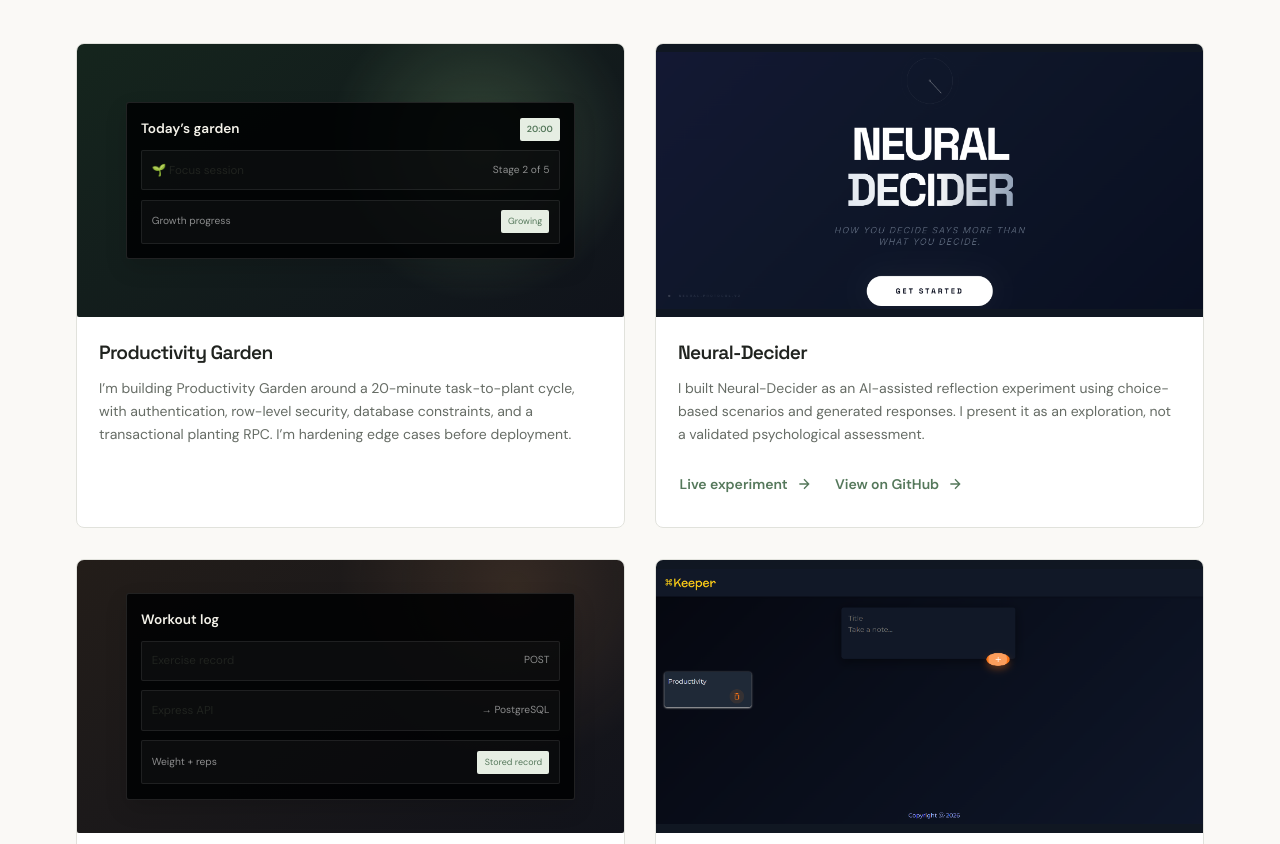
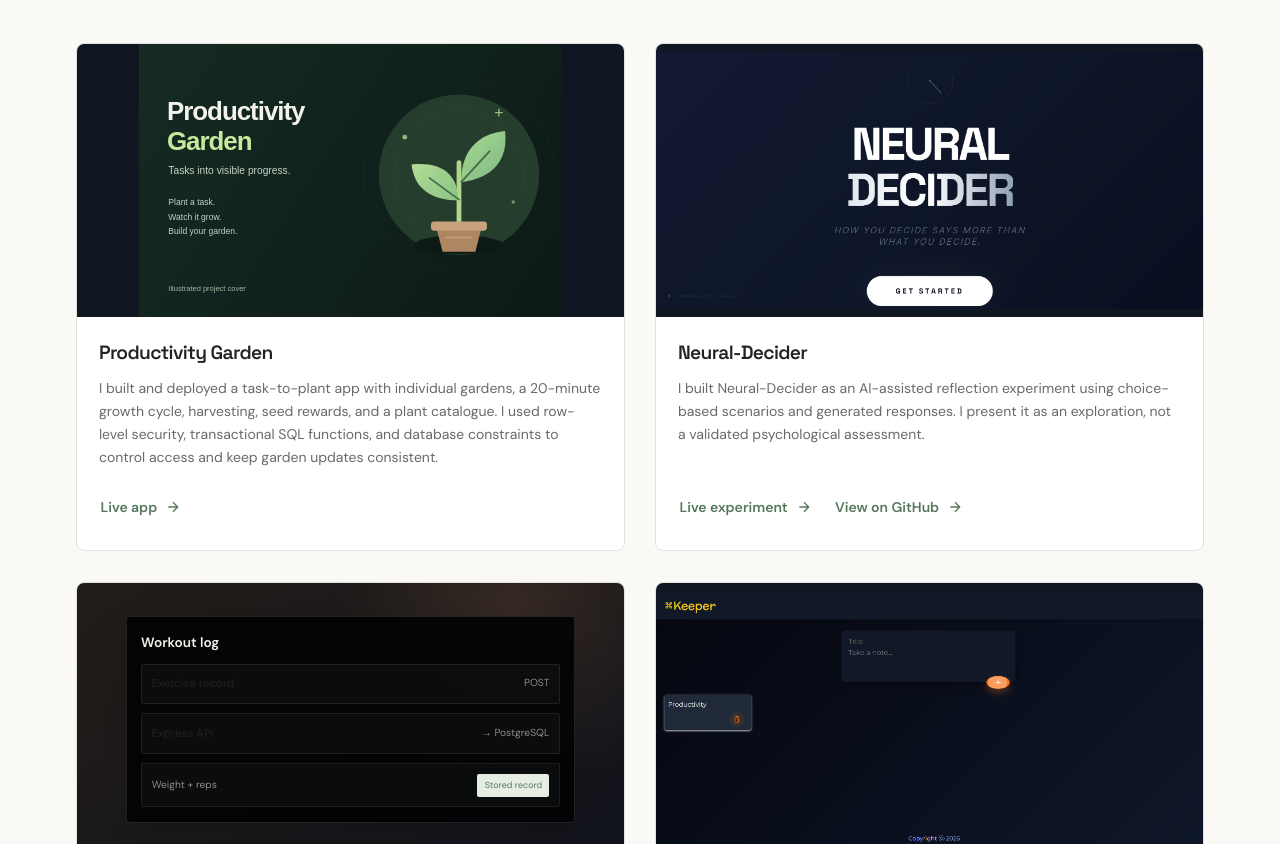
Before and after one commit to techieNiladri/niladridey_portfolio, a plain HTML site: page index.html in a window 1280 px wide. Shown: the part 1970-2814 px from the top of the page. Drawn offline with Linux system fonts and the light colour scheme.

Commit message:
Feature my live Productivity Garden app and refresh my CV

```diff
--- a/index.html
+++ b/index.html
@@ -688,12 +688,15 @@ body { background:var(--bg); color:var(--fg); }
       </header>
       <div class="work-wrapper reveal">
         <div class="work-track" role="list" aria-label="Case studies">
-          <!-- Productivity Garden: concept preview until a public screenshot is available. -->
+          <!-- Illustrated cover; the project link opens the deployed app. -->
           <article class="work-card card" role="listitem">
-            <div class="work-media"><div class="project-preview garden-preview" role="img" aria-label="Illustrated concept preview of a seed growing through task stages"><div class="preview-window"><div class="preview-heading"><span>Today’s garden</span><span class="preview-pill">20:00</span></div><div class="preview-row"><span>🌱 Focus session</span><span class="preview-muted">Stage 2 of 5</span></div><div class="preview-row"><span class="preview-muted">Growth progress</span><span class="preview-pill">Growing</span></div></div></div></div>
+            <div class="work-media"><img class="project-screenshot" src="assets/productivity-garden-cover.svg" alt="Illustrated cover for my Productivity Garden app, showing a growing plant" loading="lazy" decoding="async"></div>
             <div class="work-content">
               <h3>Productivity Garden</h3>
-              <p>I’m building Productivity Garden around a 20-minute task-to-plant cycle, with authentication, row-level security, database constraints, and a transactional planting RPC. I’m hardening edge cases before deployment.</p>
+              <p>I built and deployed a task-to-plant app with individual gardens, a 20-minute growth cycle, harvesting, seed rewards, and a plant catalogue. I used row-level security, transactional SQL functions, and database constraints to control access and keep garden updates consistent.</p>
+              <div class="work-links">
+                <a href="https://productivity-garden-hazel.vercel.app/" class="service-link" target="_blank" rel="noopener noreferrer">Live app <svg width="16" height="16" viewBox="0 0 24 24" fill="none" stroke="currentColor" stroke-width="2"><path d="M5 12h14M12 5l7 7-7 7"/></svg></a>
+              </div>
             </div>
           </article>
           <article class="work-card card" role="listitem">
```
Also changed, not shown: assets/productivity-garden-cover.svg (added), 1 other file.
